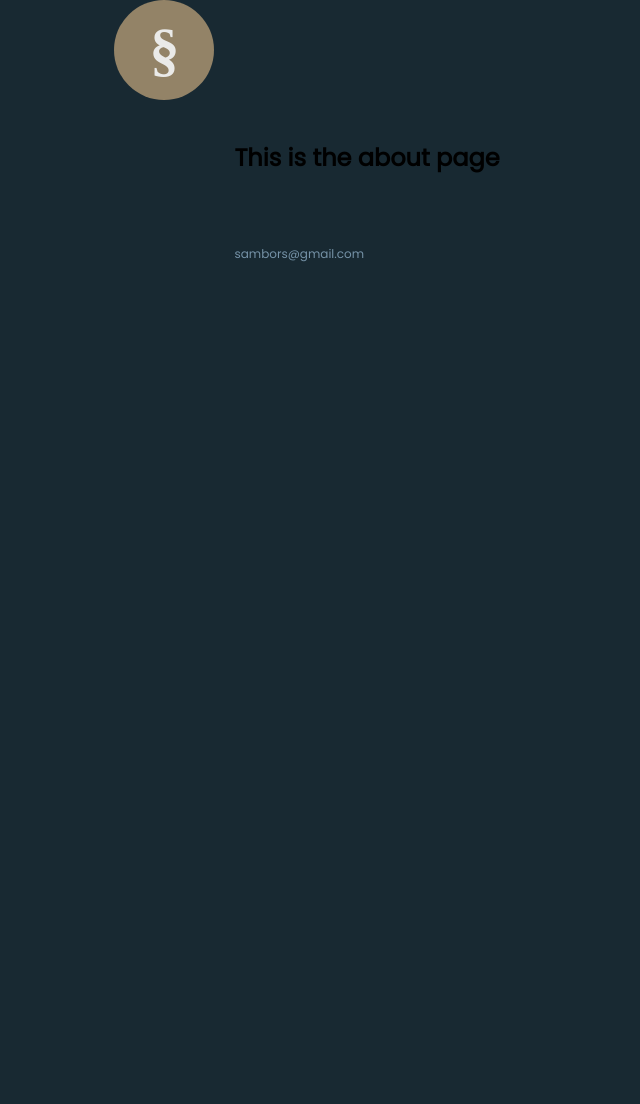
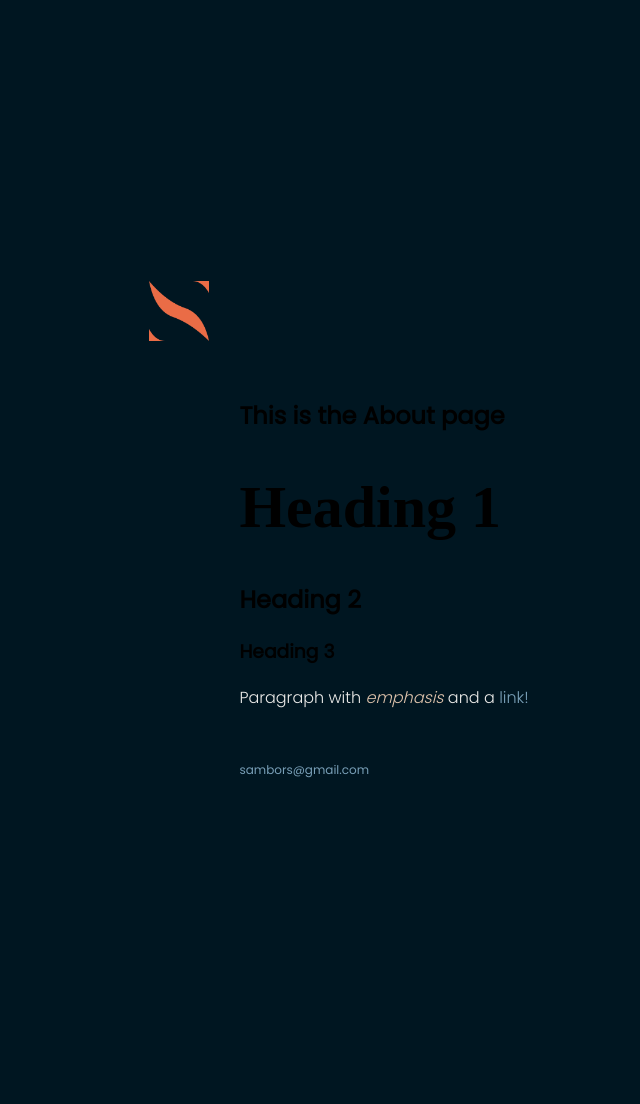
Before and after one commit to sambors/sambors.github.io, a Jekyll site: the page built from about.md, in a window 1280 px wide. Shown: the whole page, without its empty margins (134-774 px from the left). Built offline with Jekyll 4.4.1, drawn with Linux system fonts in a browser that asks for light colours; before the commit the page ends 900 px from its top, so only the background shows below that.

Commit message:
adds new logo and updated colorscheme

```diff
--- a/_data/navigation.yml
+++ b/_data/navigation.yml
@@ -1,8 +1,6 @@
 - link: /
   name: Home
-
 - link: /work/
   name: Work
-
 - link: /about/
   name: About
--- a/_includes/header.html
+++ b/_includes/header.html
@@ -1,7 +1,7 @@
 <header>
 
 <div class="logo">
-	<h1>§</h1>
+	<img src="img/sz_logo.png" />
 </div>
 
 <!-- {% include navigation.html %} -->
--- a/about.md
+++ b/about.md
@@ -3,4 +3,12 @@ layout: default
 title: About
 ---
 
-## This is the about page
+## This is the {{ page.title }} page
+
+# Heading 1
+
+## Heading 2
+
+### Heading 3
+
+Paragraph with *emphasis* and a [link!](http://www.google.com)
--- a/css/main.css
+++ /dev/null
@@ -1,102 +0,0 @@
-body{
-    background: #182932;
-    width:88%;
-    margin:0 auto;
-    display:grid;
-    grid-gap: 20px;
-    grid-template-columns: 1fr 2fr 1fr;
-    grid-template-rows: repeat(3, 1fr);
-    font-family: 'Poppins', Sans-Serif;
-}
-
-p{
-    color:#fff;
-    font-weight: 300;
-    margin-top:0;
-    margin-bottom: 1em;
-}
-
-a{
-    text-decoration: none;
-    font-size: 12px;
-    color:#7592A7;
-}
-
-header{
-    justify-self: end;
-    align-self: end;
-}
-
-.logo{
-    color:#EAEAE8;
-    background: #938367;
-    height:100px;
-    width:100px;
-    border-radius: 50px;
-    display: grid;
-    justify-content: center;
-    align-content: center;
-}
-
-h1{
-    font-size: 60px;
-    font-family: 'Bodoni'
-}
-
-em{
-    color:#9CB8C9;
-}
-
-.content{
-    grid-column: 2 / 2;
-    grid-row: 2 / 2;
-}
-
-footer{
-    grid-column: 2 / 2;
-    grid-row:  3 / 3;
-}
-
-/*body {
-    margin: 60px auto;
-    width: 70%;
-}
-nav ul, footer ul {
-    font-family:'Open Sans', 'Helvetica', 'Arial', 'Sans-Serif';
-    padding: 0px;
-    list-style: none;
-    font-weight: bold;
-}
-nav ul li, footer ul li {
-    display: inline;
-    margin-right: 20px;
-}
-a {
-    text-decoration: none;
-    color: #999;
-}
-a:hover {
-    text-decoration: underline;
-}
-h1 {
-    font-size: 3em;
-    font-family:'Open Sans', 'Helvetica', 'Arial', 'Sans-Serif';
-}
-p {
-    font-size: 1.5em;
-    line-height: 1.4em;
-    color: #333;
-}
-footer {
-    border-top: 1px solid #d5d5d5;
-    font-size: .8em;
-}
-
-ul.posts {
-    margin: 20px auto 40px;
-    font-size: 1.5em;
-}
-
-ul.posts li {
-    list-style: none;
-}*/
--- /dev/null
+++ b/css/main.scss
@@ -0,0 +1,140 @@
+---
+---
+/*Notes for next session
+
+Try to change header to Flexbox instead of grid, and try to get it to
+align center/center on media query*/
+
+
+
+/*Colors*/
+$dark--1: #001621;
+$dark--2: #0C2F42;
+
+$white--1: #EBEBE9;
+
+$pink--1: #DDC3AC;
+
+$blue--1: #3B6390;
+$blue--2: #789FB7;
+
+$green--1: #2A412E;
+$green--2: #527B41;
+
+
+/*Body*/
+body {
+    background: $dark--1;
+    width:88%;
+    margin:0 auto;
+    display:grid;
+    grid-gap: 30px;
+    grid-template-columns: 1fr minmax(400px, 2fr) 1fr;
+    grid-template-rows: repeat(3, 1fr);
+    font-family: 'Poppins', Sans-Serif;
+}
+
+@keyframes rotation{
+    0%,30%{transform: rotate(0deg);}
+    80%,100%{transform: rotate(90deg);}
+}
+
+/*Layout*/
+.content{
+    grid-column: 2 / 2;
+    grid-row: 2 / 2;
+}
+
+footer{
+    grid-column: 2 / 2;
+    grid-row:  3 / 3;
+}
+
+
+/*Typography*/
+h1{
+    font-size: 60px;
+    font-family: 'Bodoni'
+}
+
+p{
+    color: $white--1;
+    font-weight: 300;
+    margin-top:0;
+    margin-bottom: 1em;
+}
+
+em{
+    color: $pink--1;
+}
+
+a{
+    text-decoration: none;
+    color: $blue--2;
+}
+
+
+
+/*Header*/
+header{
+    justify-self: end;
+    align-self: end;
+}
+
+.logo{
+    /*color:#EAEAE8;
+    background: #938367;*/
+    /*height:100px;
+    width:100px;
+    border-radius: 50px;
+    display: grid;
+    justify-content: center;
+    align-content: center;*/
+
+    &:hover{
+        animation: rotation 1.5s ease-in-out infinite alternate;
+    }
+
+    img{
+        height:60px;
+        width:auto;
+    }
+}
+
+/*Footer*/
+footer {
+    a {
+        font-size: 12px;
+        &:hover{
+            text-decoration: underline;
+        }
+    }
+}
+
+/*Responsive Design*/
+@media (max-width: 700px) {
+    body {
+        grid-template-columns: 1fr;
+        grid-template-rows: 1fr auto 1fr;
+        grid-gap: 60px;
+        margin-top: 60px;
+        max-width: 400px;
+    }
+
+    header {
+        grid-row: 1 / 1;
+        grid-column: 1 / 1;
+        justify-self: center;
+        align-self: center;
+    }
+
+    .content {
+        grid-column: 1 / 1;
+        grid-row: 2 / 2;
+    }
+
+    footer {
+        grid-column: 1 / 1;
+        grid-row: 3 / 3;
+    }
+}
```
Also changed, not shown: img/SZ_logo.svg (added), img/sz_logo.png (added).
